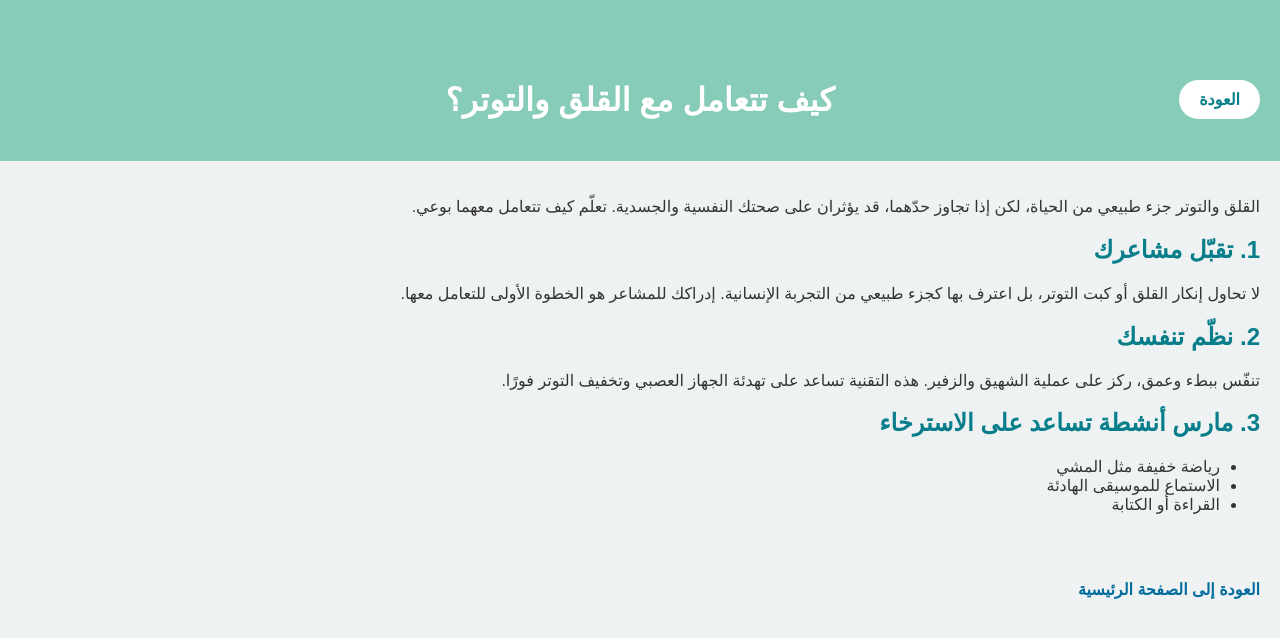
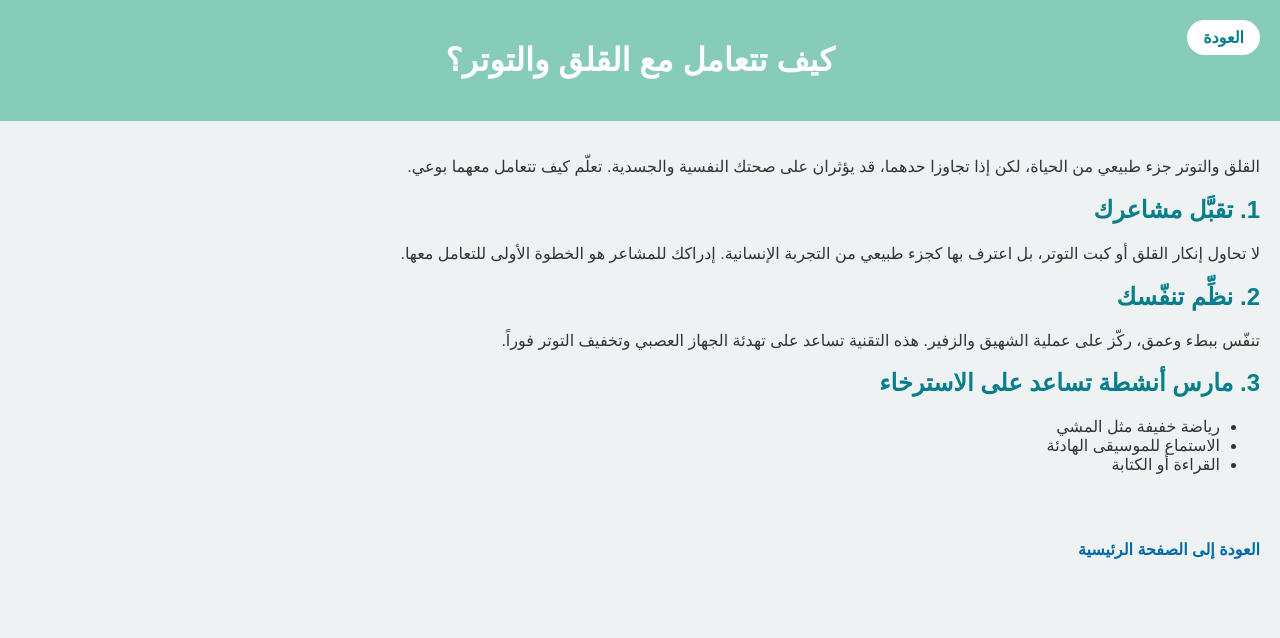
Before and after one commit to funkhaled/my-website, a plain HTML site: page article-stress.html in a window 1280 px wide. Drawn offline with Linux system fonts and the light colour scheme.

Commit message:
Update article-stress.html

```diff
--- a/article-stress.html
+++ b/article-stress.html
@@ -1,10 +1,9 @@
-
 <!DOCTYPE html>
 <html lang="ar">
 <head>
-  <meta charset="UTF-8">
-  <meta name="viewport" content="width=device-width, initial-scale=1.0">
-  <title>كيف تتعامل مع القلق والتوتر؟</title>
+  <meta charset="UTF-8" />
+  <meta name="viewport" content="width=device-width, initial-scale=1.0"/>
+  <title>التعامل مع القلق والتوتر</title>
   <style>
     body {
       font-family: "Tajawal", Arial, sans-serif;
@@ -15,54 +14,56 @@
       background-color: #eef2f3;
       color: #333;
     }
-    .top-button {
-      display: inline-block;
-      margin: 20px;
-      padding: 10px 20px;
+    header {
+      background: #87CBB9;
+      color: white;
+      padding: 20px;
+      position: relative;
+      text-align: center;
+    }
+    .back-button {
+      position: absolute;
+      top: 20px;
+      right: 20px;
       background-color: white;
-      color: #087e8b;
+      color: #087E8B;
+      padding: 8px 16px;
+      border-radius: 20px;
       text-decoration: none;
-      border-radius: 20px;
       font-weight: bold;
-      position: absolute;
-      right: 0;
     }
-    header {
-      background-color: #87CBB9;
-      padding: 60px 20px 20px 20px;
-      text-align: center;
-      color: white;
-      position: relative;
-    }
-    .content {
+    .container {
       padding: 20px;
     }
     h2 {
-      color: #087e8b;
+      color: #087E8B;
     }
-    a.return-home {
+    .return-link {
       display: block;
       text-align: right;
-      padding: 30px 20px;
+      padding: 30px 20px 40px;
+    }
+    .return-link a {
+      color: #026aa7;
       text-decoration: none;
-      color: #036c9e;
       font-weight: bold;
+      font-size: 16px;
     }
   </style>
 </head>
 <body>
   <header>
-    <a href="index.html" class="top-button">العودة</a>
+    <a href="index.html" class="back-button">العودة</a>
     <h1>كيف تتعامل مع القلق والتوتر؟</h1>
   </header>
-  <div class="content">
-    <p>القلق والتوتر جزء طبيعي من الحياة، لكن إذا تجاوز حدّهما، قد يؤثران على صحتك النفسية والجسدية. تعلّم كيف تتعامل معهما بوعي.</p>
+  <div class="container">
+    <p>القلق والتوتر جزء طبيعي من الحياة، لكن إذا تجاوزا حدهما، قد يؤثران على صحتك النفسية والجسدية. تعلّم كيف تتعامل معهما بوعي.</p>
 
-    <h2>1. تقبّل مشاعرك</h2>
+    <h2>1. تقبَّل مشاعرك</h2>
     <p>لا تحاول إنكار القلق أو كبت التوتر، بل اعترف بها كجزء طبيعي من التجربة الإنسانية. إدراكك للمشاعر هو الخطوة الأولى للتعامل معها.</p>
 
-    <h2>2. نظّم تنفسك</h2>
-    <p>تنفّس ببطء وعمق، ركز على عملية الشهيق والزفير. هذه التقنية تساعد على تهدئة الجهاز العصبي وتخفيف التوتر فورًا.</p>
+    <h2>2. نظِّم تنفّسك</h2>
+    <p>تنفّس ببطء وعمق، ركّز على عملية الشهيق والزفير. هذه التقنية تساعد على تهدئة الجهاز العصبي وتخفيف التوتر فوراً.</p>
 
     <h2>3. مارس أنشطة تساعد على الاسترخاء</h2>
     <ul>
@@ -71,6 +72,8 @@
       <li>القراءة أو الكتابة</li>
     </ul>
   </div>
-  <a href="index.html" class="return-home">العودة إلى الصفحة الرئيسية</a>
+  <div class="return-link">
+    <a href="index.html">العودة إلى الصفحة الرئيسية</a>
+  </div>
 </body>
 </html>
```
